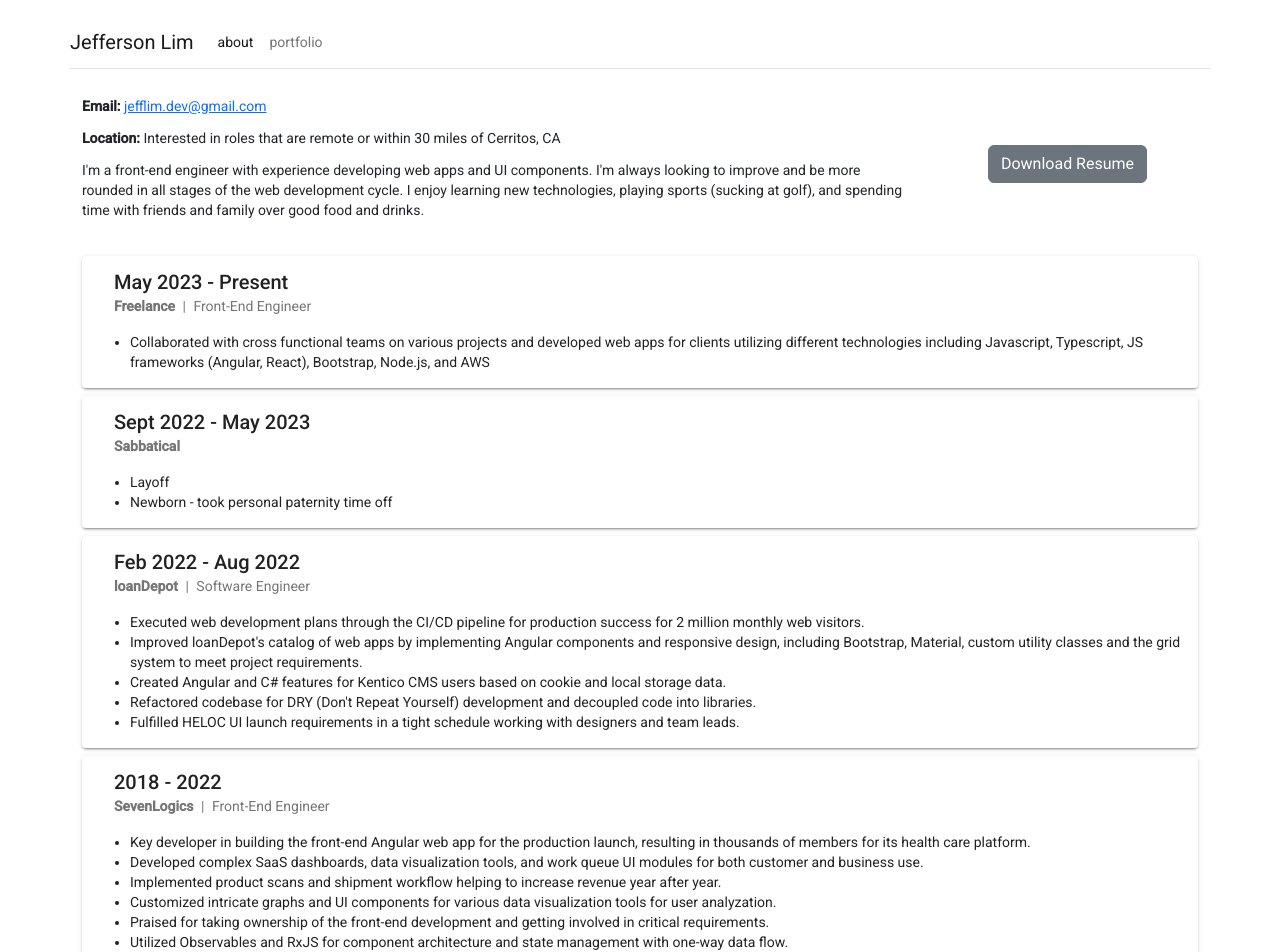
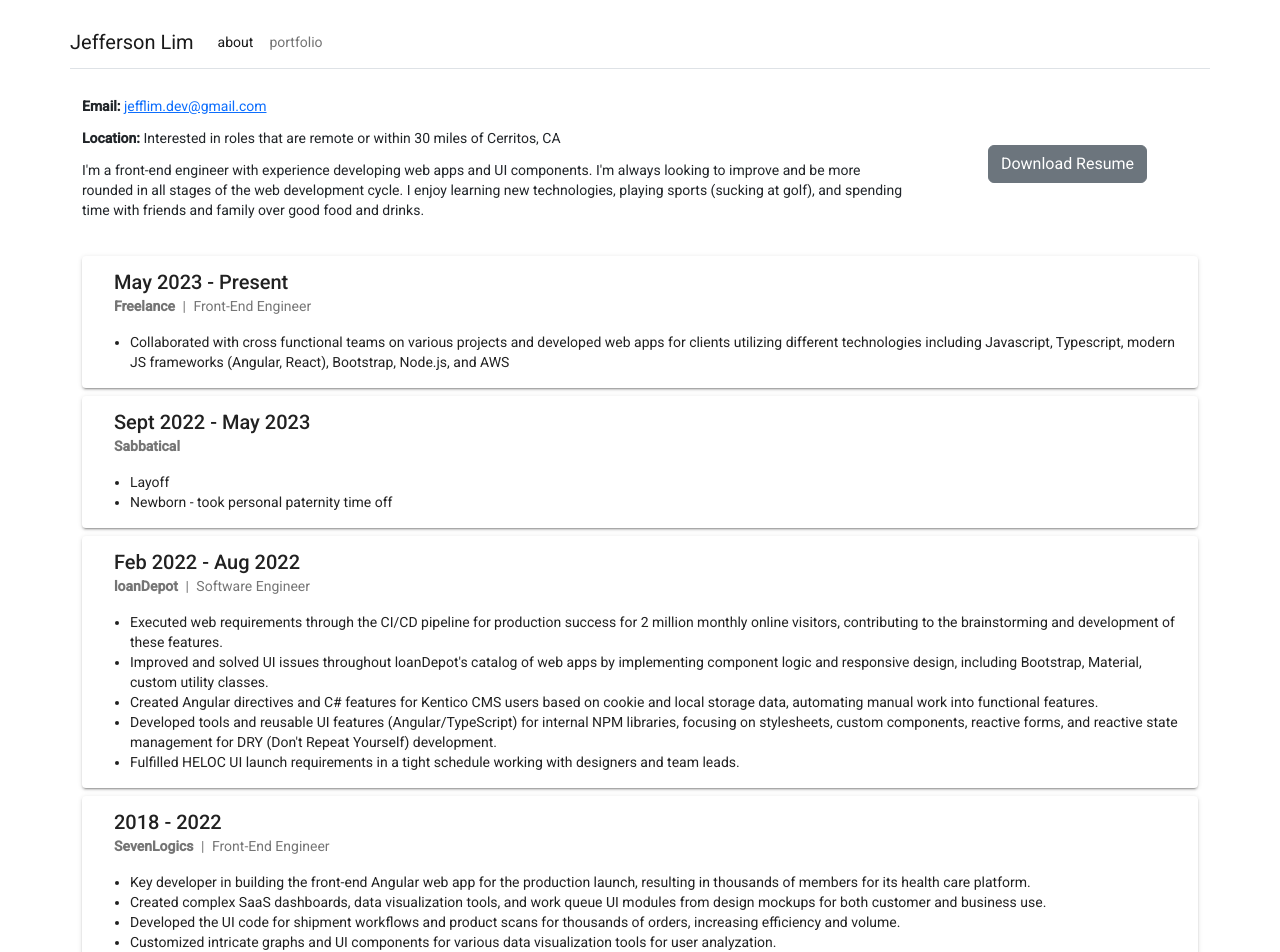
Before and after one commit to jlimgh/jlimgh.github.io, an Angular app: page /about in a window 1280 px wide. Shown: the top 952 px of the page. Built offline with nearby package versions, Linux system fonts and the light colour scheme.

Commit message:
[about page updates] edit about me and replaced resume pdf

```diff
--- a/src/app/about/about.component.ts
+++ b/src/app/about/about.component.ts
@@ -13,7 +13,7 @@ export class AboutComponent implements OnInit {
       company: 'Freelance',
       position: 'Front-End Engineer',
       bulletPoints: [
-        "Collaborated with cross functional teams on various projects and developed web apps for clients utilizing different technologies including Javascript, Typescript, JS frameworks (Angular, React), Bootstrap, Node.js, and AWS"
+        "Collaborated with cross functional teams on various projects and developed web apps for clients utilizing different technologies including Javascript, Typescript, modern JS frameworks (Angular, React), Bootstrap, Node.js, and AWS"
       ]
     },
     {
@@ -30,10 +30,10 @@ export class AboutComponent implements OnInit {
       company: 'loanDepot',
       position: 'Software Engineer',
       bulletPoints: [
-        "Executed web development plans through the CI/CD pipeline for production success for 2 million monthly web visitors.",
-        "Improved loanDepot's catalog of web apps by implementing Angular components and responsive design, including Bootstrap, Material, custom utility classes and the grid system to meet project requirements.",
-        "Created Angular and C#  features for Kentico CMS users based on cookie and local storage data.",
-        "Refactored codebase for DRY (Don't Repeat Yourself) development and decoupled code into libraries.",
+        "Executed web requirements through the CI/CD pipeline for production success for 2 million monthly online visitors, contributing to the brainstorming and development of these features.",
+        "Improved and solved UI issues throughout loanDepot's catalog of web apps by implementing component logic and responsive design, including Bootstrap, Material, custom utility classes.",
+        "Created Angular directives and C# features for Kentico CMS users based on cookie and local storage data, automating manual work into functional features.",
+        "Developed tools and reusable UI features (Angular/TypeScript) for internal NPM libraries, focusing on stylesheets, custom components, reactive forms, and reactive state management for DRY (Don't Repeat Yourself) development.",
         "Fulfilled HELOC UI launch requirements in a tight schedule working with designers and team leads."
       ]
     },
@@ -43,8 +43,8 @@ export class AboutComponent implements OnInit {
       position: 'Front-End Engineer',
       bulletPoints: [
         "Key developer in building the front-end Angular web app for the production launch, resulting in thousands of members for its health care platform.",
-        "Developed complex SaaS dashboards, data visualization tools, and work queue UI modules for both customer and business use.",
-        "Implemented product scans and shipment workflow helping to increase revenue year after year.",
+        "Created complex SaaS dashboards, data visualization tools, and work queue UI modules from design mockups for both customer and business use.",
+        "Developed the UI code for shipment workflows and product scans for thousands of orders, increasing efficiency and volume.",
         "Customized intricate graphs and UI components for various data visualization tools for user analyzation.",
         "Praised for taking ownership of the front-end development and getting involved in critical requirements.",
         "Utilized Observables and RxJS for component architecture and state management with one-way data flow.",
```
Also changed, not shown: 1 other file (tests, documents, lock files or other folders).
